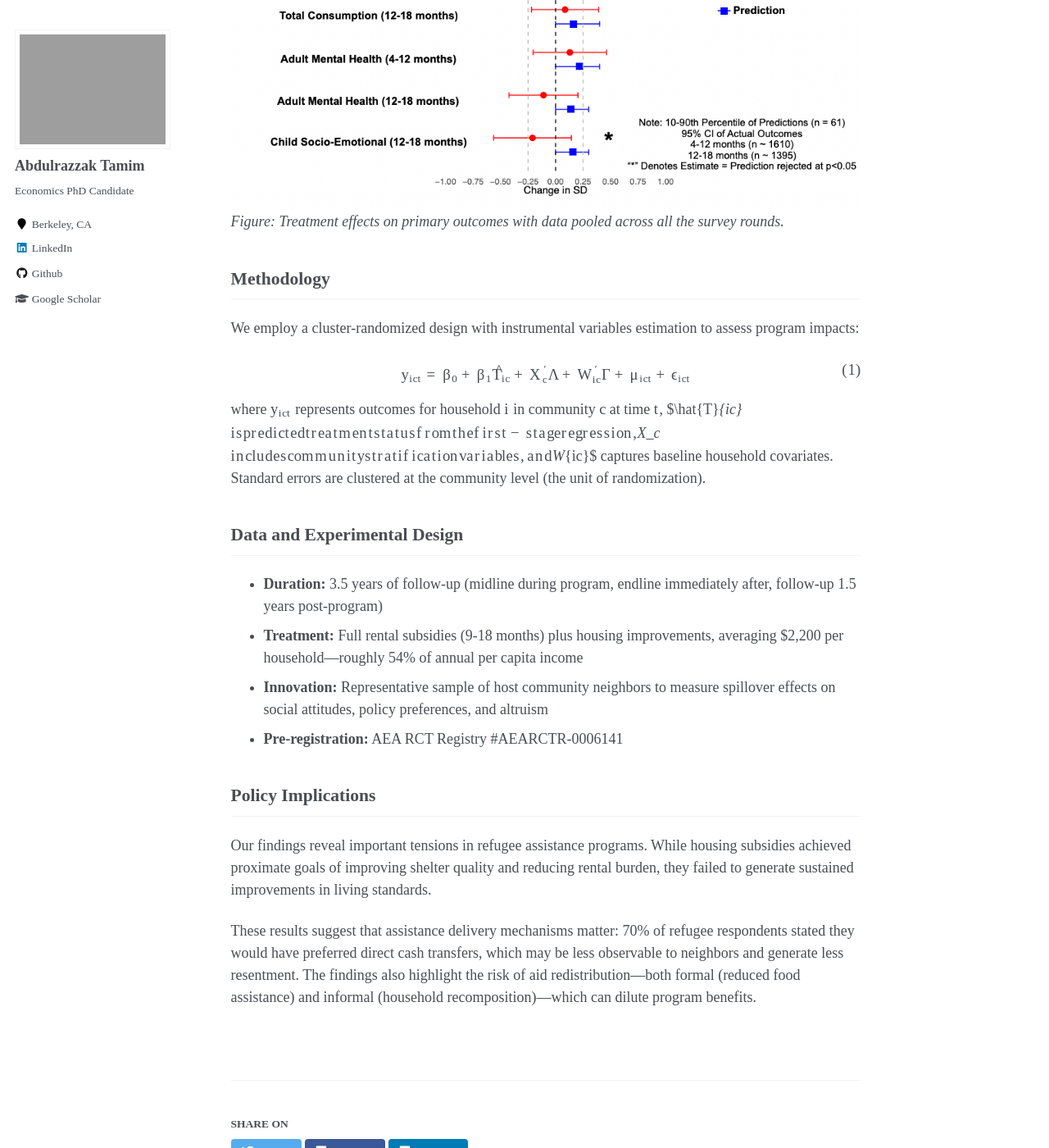
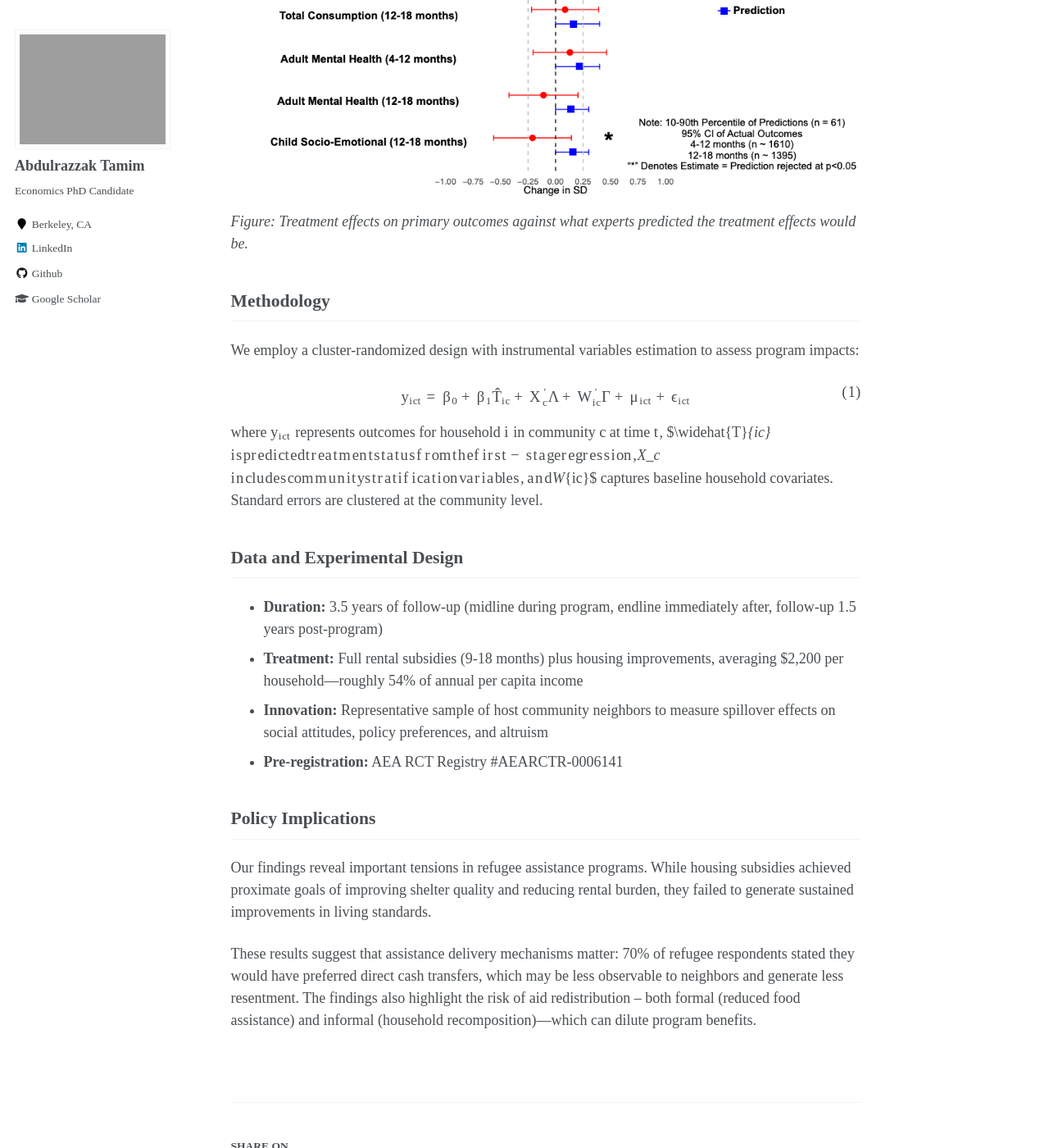
Before and after one commit to AbdulrazzakTamim/abdulrazzaktamim.github.io, a Jekyll site: the page built from _publications/paper3.md, in a window 1280 px wide and 1400 px high, scrolled down 1493 px. Shown: the whole window at 82% size. Built offline with Jekyll 4.4.1, drawn with Linux system fonts in a browser that asks for light colours; formulas are drawn with MathJax 3; comment, search, counter and statistics services are not loaded.

Commit message:
Revise figure caption and LaTeX notation
Updated figure caption for clarity and corrected LaTeX notation in methodology section.

```diff
--- a/_publications/paper3.md
+++ b/_publications/paper3.md
@@ -33,17 +33,18 @@ The program generated limited positive impacts on refugee well-being while creat
 
 
 ![Treatment Effect on Main Outcomes](/images/publications/subsidies-thumb.png)
-*Figure: Treatment effects on primary outcomes with data pooled across all the survey rounds.*
+*Figure: Treatment effects on primary outcomes against what experts predicted the treatment effects would be.*
 
 ## Methodology
 
 We employ a cluster-randomized design with instrumental variables estimation to assess program impacts:
 
 $$
-y_{ict} = \beta_0 + \beta_1\hat{T}_{ic} + X'_c\Lambda + W'_{ic}\Gamma + \mu_{ict} + \epsilon_{ict}
+y_{ict} = \beta_0 + \beta_1\widehat{T}_{ic} + X_c'\Lambda + W_{ic}'\Gamma + \mu_{ict} + \epsilon_{ict}
 $$
 
-where $y_{ict}$ represents outcomes for household $i$ in community $c$ at time $t$, $\hat{T}_{ic}$ is predicted treatment status from the first-stage regression, $X_c$ includes community stratification variables, and $W_{ic}$ captures baseline household covariates. Standard errors are clustered at the community level (the unit of randomization).
+where $y_{ict}$ represents outcomes for household $i$ in community $c$ at time $t$, $\widehat{T}_{ic}$ is predicted treatment status from the first-stage regression, $X_c$ includes community stratification variables, and $W_{ic}$ captures baseline household covariates. Standard errors are clustered at the community level.
+
 
 ## Data and Experimental Design
 
@@ -56,4 +57,4 @@ where $y_{ict}$ represents outcomes for household $i$ in community $c$ at time $
 
 Our findings reveal important tensions in refugee assistance programs. While housing subsidies achieved proximate goals of improving shelter quality and reducing rental burden, they failed to generate sustained improvements in living standards.
 
-These results suggest that assistance delivery mechanisms matter: 70% of refugee respondents stated they would have preferred direct cash transfers, which may be less observable to neighbors and generate less resentment. The findings also highlight the risk of aid redistribution—both formal (reduced food assistance) and informal (household recomposition)—which can dilute program benefits.
+These results suggest that assistance delivery mechanisms matter: 70% of refugee respondents stated they would have preferred direct cash transfers, which may be less observable to neighbors and generate less resentment. The findings also highlight the risk of aid redistribution -- both formal (reduced food assistance) and informal (household recomposition)—which can dilute program benefits.
```
